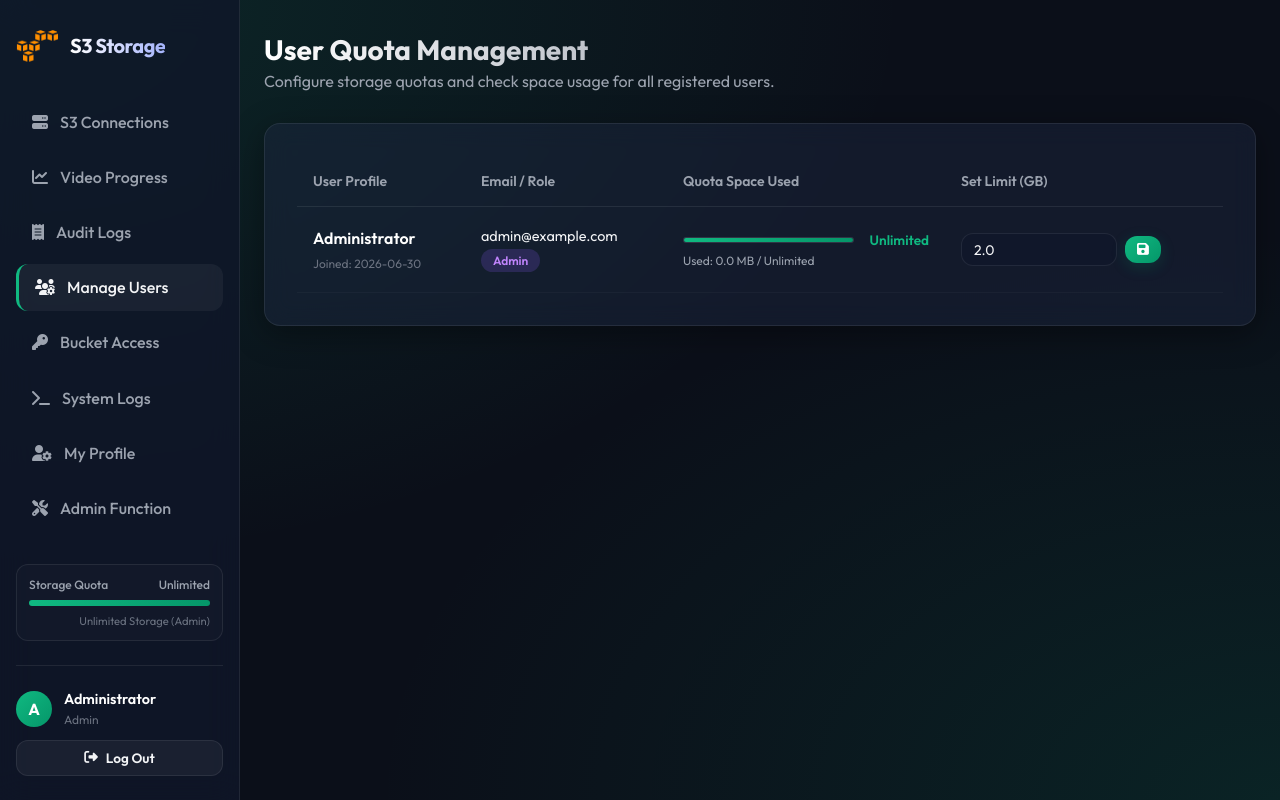
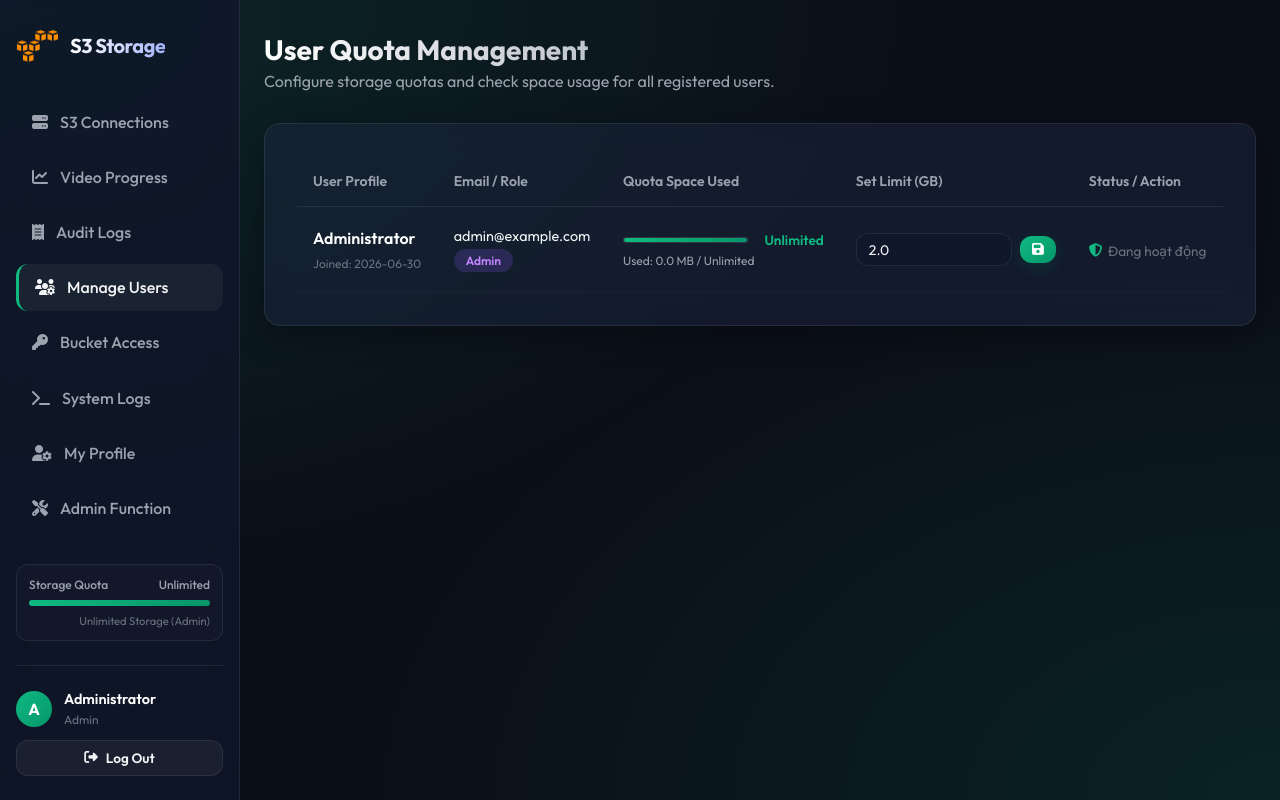
Before and after one commit to nguyenngocdantruong/S3Storage, a Flask app: page /admin/users in a window 1280 px wide. Run offline with Flask 3, Linux system fonts and the light colour scheme; the visitor is signed in with stand-in values (Sample User, id 1); data comes from the database, SQL or seed files in the repository; some libraries are stand-ins or nearby versions.

Commit message:
feat: add user account activation/deactivation (ban) controls and proxy text preview loading

```diff
--- a/app.py
+++ b/app.py
@@ -99,6 +99,7 @@ class User(db.Model):
     password_hash = db.Column(db.String(255), nullable=False)
     role = db.Column(db.String(20), default='User') # 'Admin' or 'User'
     quota_limit = db.Column(db.BigInteger, default=2147483648) # 2GB default
+    is_active = db.Column(db.Boolean, default=True, nullable=False)
     created_at = db.Column(db.DateTime, default=datetime.utcnow)
 
     def set_password(self, password):
@@ -416,6 +417,18 @@ with app.app_context():
         except Exception as e:
             db.session.rollback()
             print(f"Migration error: {e}")
+
+    # Migration: check if user table has is_active column
+    try:
+        db.session.execute(db.text("SELECT is_active FROM user LIMIT 1")).fetchone()
+    except Exception:
+        db.session.rollback()
+        try:
+            db.session.execute(db.text("ALTER TABLE user ADD COLUMN is_active BOOLEAN DEFAULT 1"))
+            db.session.commit()
+        except Exception as e:
+            db.session.rollback()
+            print(f"Migration error for is_active: {e}")
 
     # Migration: check if s3_connection table has connection_id column
     try:
@@ -586,6 +599,10 @@ def load_logged_in_user():
         g.user = None
     else:
         g.user = db.session.get(User, user_id)
+        if g.user and not getattr(g.user, 'is_active', True):
+            session.clear()
+            g.user = None
+            flash('Tài khoản của bạn đã bị vô hiệu hóa bởi quản trị viên.', 'error')
 
 @app.context_processor
 def inject_quota():
@@ -697,6 +714,9 @@ def login():
 
         user = User.query.filter_by(email=email).first()
         if user and user.check_password(password):
+            if not getattr(user, 'is_active', True):
+                flash('Tài khoản của bạn đã bị vô hiệu hóa bởi quản trị viên.', 'error')
+                return render_template('login.html')
             session.clear()
             session['user_id'] = user.id
             if remember:
@@ -1957,7 +1977,7 @@ def view_file(connection_id, bucket_name):
 
         is_https_site = request.is_secure or request.headers.get('X-Forwarded-Proto', '').lower() == 'https'
         is_http_s3 = conn.endpoint_url and conn.endpoint_url.startswith('http://')
-        use_proxy = is_https_site and is_http_s3 and file_type in ['pdf', 'video', 'audio', 'image', 'text']
+        use_proxy = (is_https_site and is_http_s3 and file_type in ['pdf', 'video', 'audio', 'image', 'text']) or file_type == 'text'
 
         if use_proxy:
             file_url = url_for('proxy_s3_file', connection_id=connection_id, bucket_name=bucket_name, key=key)
@@ -2289,6 +2309,21 @@ def update_user_quota(user_id):
     user.quota_limit = int(quota_gb * 1024 * 1024 * 1024)
     db.session.commit()
     flash(f"Quota for {user.name} updated to {quota_gb} GB.", 'success')
+    return redirect(url_for('manage_users'))
+
+@app.route('/admin/user/<int:user_id>/toggle-status', methods=['POST'])
+@admin_required
+def toggle_user_status(user_id):
+    user = db.get_or_404(User, user_id)
+    if user.role == 'Admin':
+        flash('Không thể vô hiệu hóa tài khoản Admin.', 'error')
+        return redirect(url_for('manage_users'))
+
+    user.is_active = not user.is_active
+    db.session.commit()
+
+    status_str = "kích hoạt" if user.is_active else "vô hiệu hóa"
+    flash(f"Tài khoản {user.name} đã được {status_str}.", 'success')
     return redirect(url_for('manage_users'))
 
 @app.route('/admin/functions')
--- a/templates/users.html
+++ b/templates/users.html
@@ -19,6 +19,7 @@
                     <th>Email / Role</th>
                     <th>Quota Space Used</th>
                     <th>Set Limit (GB)</th>
+                    <th>Status / Action</th>
                 </tr>
             </thead>
             <tbody>
@@ -73,6 +74,23 @@
                                 </button>
                             </form>
                         </td>
+                        <td>
+                            {% if stat.user.role != 'Admin' %}
+                                <form action="{{ url_for('toggle_user_status', user_id=stat.user.id) }}" method="POST" style="display: inline-block; margin: 0;">
+                                    {% if stat.user.is_active %}
+                                        <button type="submit" class="btn btn-secondary" style="background: rgba(239, 68, 68, 0.15); border-color: rgba(239, 68, 68, 0.35); color: #fca5a5; padding: 0.45rem 0.75rem; font-size: 0.85rem; display: inline-flex; align-items: center; gap: 0.35rem;" onclick="return confirm('Bạn có chắc chắn muốn vô hiệu hóa tài khoản {{ stat.user.name }}?');">
+                                            <i class="fa-solid fa-ban"></i> Vô hiệu hóa
+                                        </button>
+                                    {% else %}
+                                        <button type="submit" class="btn btn-primary" style="background: rgba(16, 185, 129, 0.15); border-color: rgba(16, 185, 129, 0.35); color: #a7f3d0; padding: 0.45rem 0.75rem; font-size: 0.85rem; display: inline-flex; align-items: center; gap: 0.35rem;">
+                                            <i class="fa-solid fa-circle-check"></i> Kích hoạt
+                                        </button>
+                                    {% endif %}
+                                </form>
+                            {% else %}
+                                <span style="color: var(--text-muted); font-size: 0.85rem; display: inline-flex; align-items: center; gap: 0.35rem;"><i class="fa-solid fa-shield-halved" style="color: var(--accent-purple);"></i> Đang hoạt động</span>
+                            {% endif %}
+                        </td>
                     </tr>
                 {% endfor %}
             </tbody>
```
